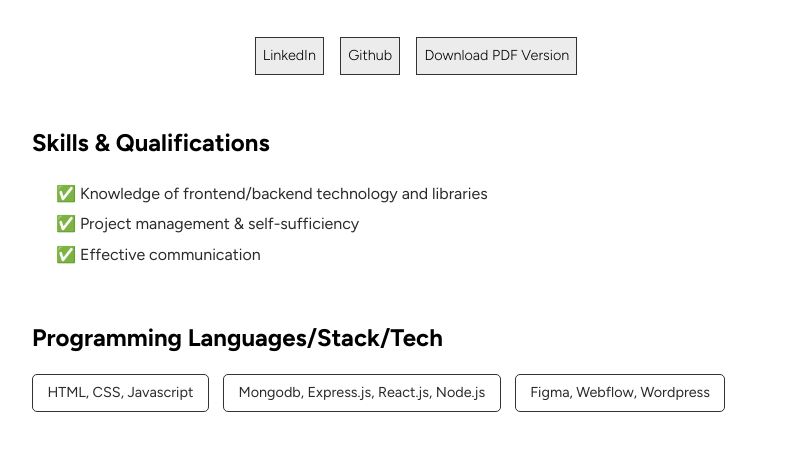
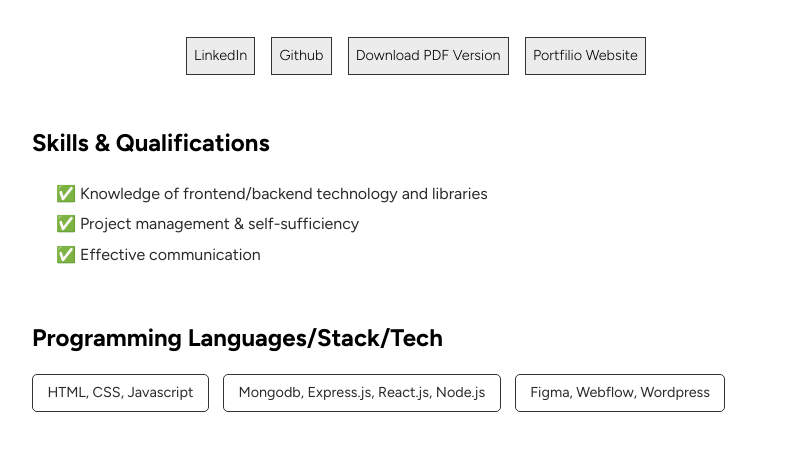
Before and after one commit to KendallTHampton/KendallTHampton.github.io, a website: page assets/Digital_Resume/resume.html in a window 1280 px wide. Shown: the part 325-784 px from the top of the page, without its empty margins (224-1030 px from the left). Drawn offline with Linux system fonts and the light colour scheme.

Commit message:
Fixed Resume Link

```diff
--- a/assets/Digital_Resume/resume.html
+++ b/assets/Digital_Resume/resume.html
@@ -62,6 +62,7 @@
                 <a href="http://www.linkedin.com/in/kendall-hampton-3b6258139" target="blank">LinkedIn</a>
                 <a href="https://github.com/KendallTHampton" target="blank">Github</a>
                 <a href="Kendall_Hampton_Resume.pdf" target="blank">Download PDF Version</a>
+                <a href="../../index.html" target="blank">Portfilio Website</a>
             </div>
         </section>
 
```
Also changed, not shown: 1 other file.
